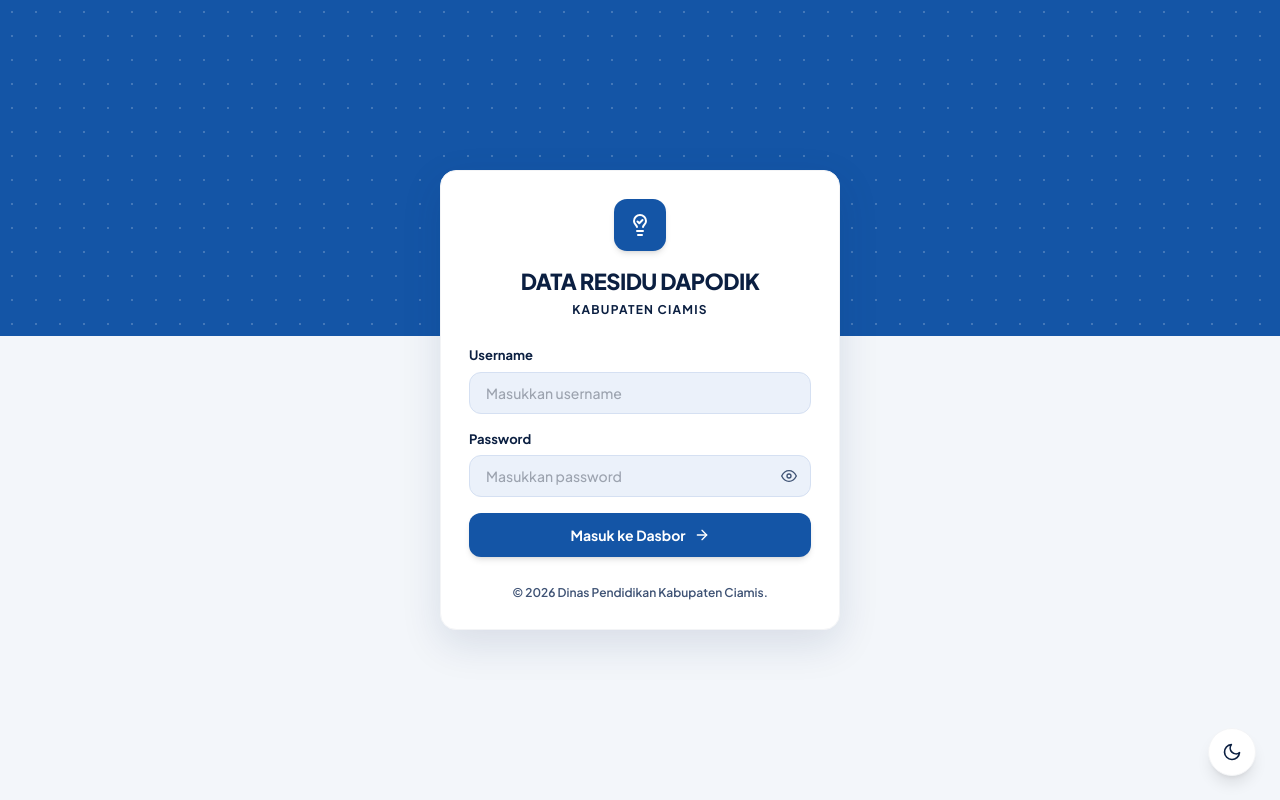
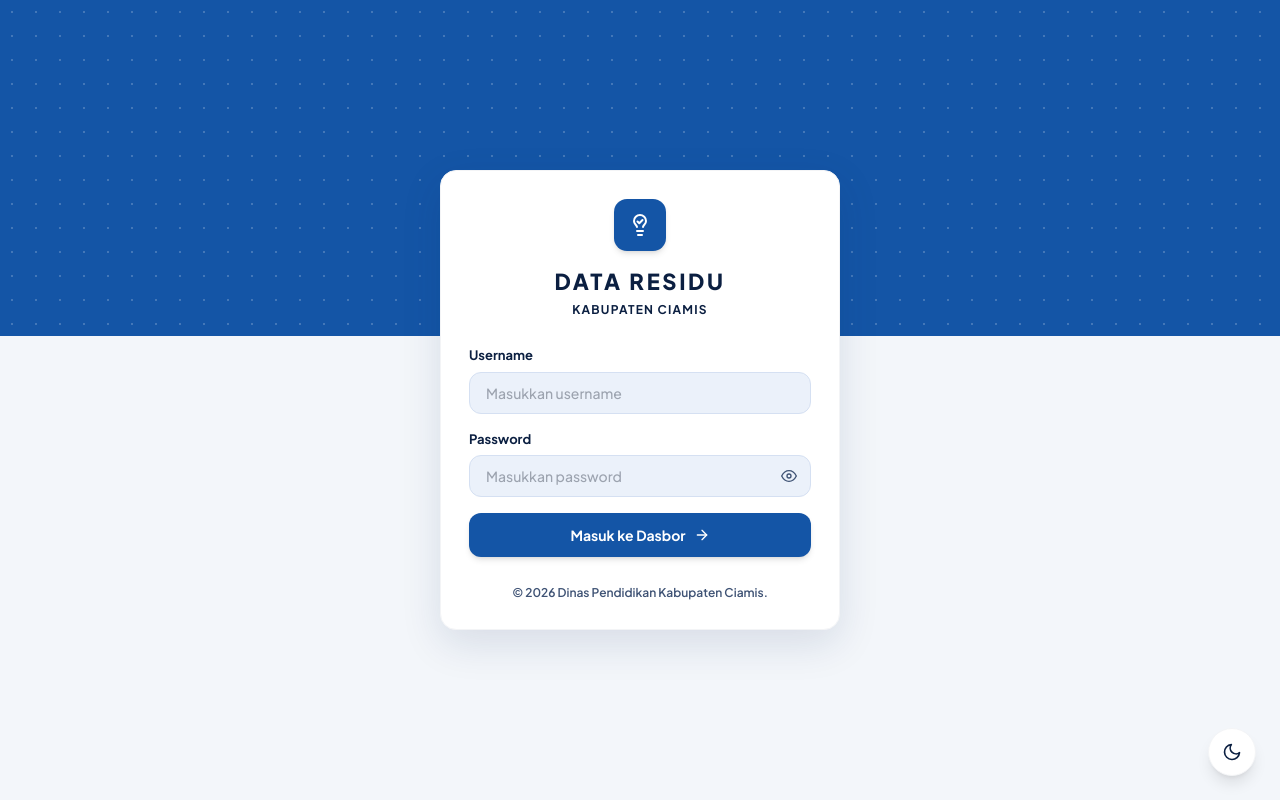
Before and after one commit to appdisdikkabciamis/residu, a plain HTML site: page index.html in a window 1280 px wide. Drawn offline with nearby package versions, Linux system fonts and the light colour scheme.

Commit message:
update konten lagi

```diff
--- a/index.html
+++ b/index.html
@@ -4,7 +4,7 @@
 <head>
     <meta charset="UTF-8">
     <meta name="viewport" content="width=device-width, initial-scale=1.0">
-    <title>Data Residu Dapodik Kab. Ciamis</title>
+    <title>Data Residu Kab. Ciamis</title>
 
     <!-- Fonts -->
     <link href="https://fonts.googleapis.com/css2?family=Plus+Jakarta+Sans:wght@400;500;600;700;800&display=swap"
@@ -78,7 +78,7 @@
                     <path d="M9.5 8.5l1.8 1.8 3.2-3.3"></path>
                 </svg>
             </div>
-            <h1 class="text-[22px] font-extrabold text-dark dark:text-white tracking-tight text-center">DATA RESIDU DAPODIK
+            <h1 class="text-[22px] font-extrabold text-dark dark:text-white tracking-[0.12em] text-center">DATA RESIDU
             </h1>
             <p class="text-xs font-bold text-dark dark:text-white uppercase tracking-widest mt-1 text-center">KABUPATEN
                 CIAMIS</p>
```
Also changed, not shown: dashboard.html (+3 -3 lines).
